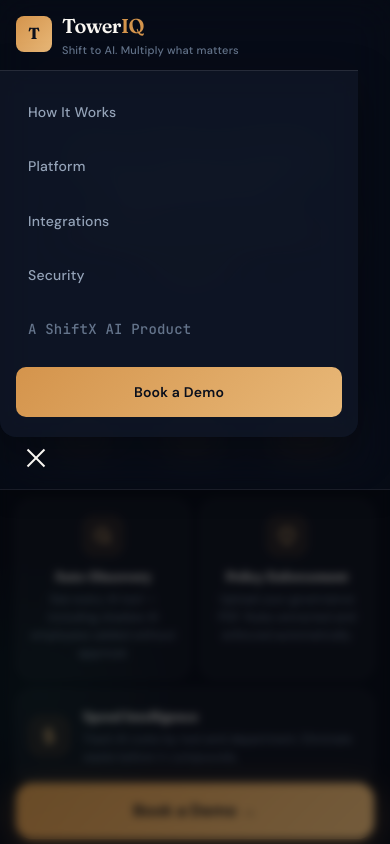
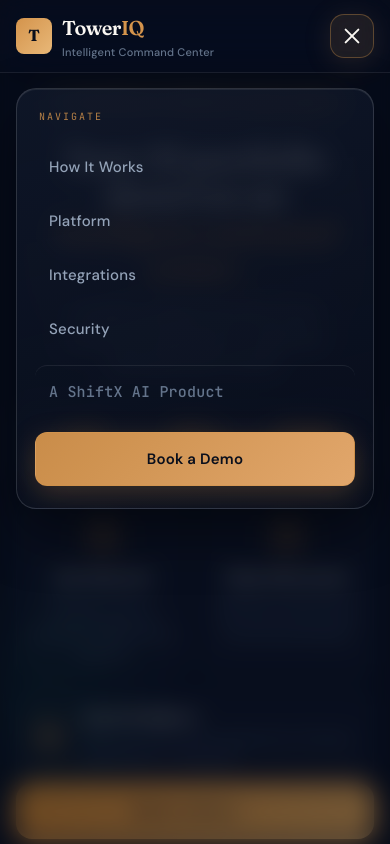
Before and after one commit to ShiftX-LLC/toweriq-website, a plain HTML site: page index.html in a window 390 px wide. Both pictures are taken after a click on the button 354 px from the left and 36 px from the top of the page. Shown: the top 844 px of the page. Drawn offline with Linux system fonts and the light colour scheme.

Commit message:
Added mobile responsive design

```diff
--- a/index.html
+++ b/index.html
@@ -12,25 +12,30 @@
 <body>
 
 <!-- Nav -->
-<div class="nav-overlay" id="navOverlay" aria-hidden="true" hidden></div>
+<div class="mob-overlay" id="mobOverlay" aria-hidden="true"></div>
 <nav id="navbar">
   <div class="nav-inner">
     <a href="#" class="nav-logo">
       <div class="nav-logo-icon">T</div>
       <div class="nav-logo-content">
         <div class="nav-logo-text">Tower<span>IQ</span></div>
-        <p class="nav-tagline">Shift to AI. Multiply what matters</p>
+        <p class="nav-tagline">Intelligent Command Center</p>
       </div>
     </a>
-    <ul class="nav-links" id="primary-nav">
-      <li><a href="#how-it-works">How It Works</a></li>
-      <li><a href="#features">Platform</a></li>
-      <li><a href="#platforms">Integrations</a></li>
-      <li><a href="#trust">Security</a></li>
-      <li><a href="https://www.shiftx.ai" target="_blank" rel="noopener noreferrer" class="nav-shiftx">A ShiftX AI Product</a></li>
-      <li><a href="#" class="nav-cta" onclick="openModal(event)">Book a Demo</a></li>
-    </ul>
-    <button type="button" class="nav-toggle" id="navToggle" onclick="toggleMobileNav()" aria-label="Open menu" aria-expanded="false" aria-controls="primary-nav">
+    <div class="mobile-nav" id="mobileNav" aria-hidden="true">
+      <div class="mobile-nav-glass">
+        <p class="mobile-nav-label">Navigate</p>
+        <ul class="nav-links" id="primary-nav">
+          <li><a href="#how-it-works" class="nav-link">How It Works</a></li>
+          <li><a href="#features" class="nav-link">Platform</a></li>
+          <li><a href="#platforms" class="nav-link">Integrations</a></li>
+          <li><a href="#trust" class="nav-link">Security</a></li>
+          <li><a href="https://www.shiftx.ai" target="_blank" rel="noopener noreferrer" class="nav-shiftx nav-link">A ShiftX AI Product</a></li>
+          <li><a href="#" class="nav-cta nav-link" onclick="openModal(event)">Book a Demo</a></li>
+        </ul>
+      </div>
+    </div>
+    <button type="button" class="nav-toggle" id="menuBtn" aria-label="Open menu" aria-expanded="false" aria-controls="mobileNav">
       <span></span><span></span><span></span>
     </button>
   </div>
@@ -449,10 +454,6 @@
         <div class="pillar-num">01 — AUTO-DISCOVERY</div>
         <h3>See your full AI landscape</h3>
         <p>Connect once. TowerIQ scans AI platforms, your identity provider, and developer tools — building a living inventory of every agent, bot, model, flow, and SaaS AI app across your organization. You can't accelerate what you can't see.</p>
-        <div class="pillar-metric">
-          <div class="pillar-metric-value">147</div>
-          <div class="pillar-metric-label">assets discovered across 5 platforms</div>
-        </div>
       </div>
       <div class="pillar animate-on-scroll" style="transition-delay: 0.1s;">
         <div class="pillar-icon" aria-hidden="true">
@@ -461,10 +462,6 @@
         <div class="pillar-num">02 — GOVERNANCE THAT ENABLES</div>
         <h3>Guardrails that green-light, not gate-keep</h3>
         <p>Define policies in plain language or upload existing documents. TowerIQ evaluates every asset continuously — so compliant tools get approved faster and risks surface before they become incidents. Governance as an accelerator, not a bottleneck.</p>
-        <div class="pillar-metric">
-          <div class="pillar-metric-value">91</div>
-          <div class="pillar-metric-label">portfolio health score (out of 100)</div>
-        </div>
       </div>
       <div class="pillar animate-on-scroll" style="transition-delay: 0.2s;">
         <div class="pillar-icon" aria-hidden="true">
@@ -473,10 +470,6 @@
         <div class="pillar-num">03 — SPEND INTELLIGENCE</div>
         <h3>Invest with clarity, not guesswork</h3>
         <p>See exactly where your AI budget goes — by platform, department, and tool. Spot duplicate spend, idle licenses, and runaway LLM costs. Reallocate savings toward the AI bets that are actually working.</p>
-        <div class="pillar-metric">
-          <div class="pillar-metric-value">10–30%</div>
-          <div class="pillar-metric-label">typical savings from AI portfolio rationalization (Bain)</div>
-        </div>
       </div>
       <div class="pillar animate-on-scroll" style="transition-delay: 0.3s;">
         <div class="pillar-icon" aria-hidden="true">
@@ -485,10 +478,6 @@
         <div class="pillar-num">04 — SHADOW AI DETECTION</div>
         <h3>Find the AI you don't know about</h3>
         <p>Connect your identity provider and TowerIQ reveals every AI SaaS tool employees signed up for — with or without IT approval. See who's using what, what data it can access, and which tools need governance.</p>
-        <div class="pillar-metric">
-          <div class="pillar-metric-value">40+</div>
-          <div class="pillar-metric-label">known AI tools detected via Entra ID + GitHub</div>
-        </div>
       </div>
       <div class="pillar animate-on-scroll" style="transition-delay: 0.4s;">
         <div class="pillar-icon" aria-hidden="true">
@@ -497,10 +486,6 @@
         <div class="pillar-num">05 — LICENSE COST TRACKING</div>
         <h3>Know exactly what AI costs you</h3>
         <p>Track every AI license contract — Copilot, ChatGPT, GitHub Copilot, Claude — in one place. See utilization rates, spot unused seats, and get alerted before renewals. Import via CSV or auto-sync from Microsoft Admin Center.</p>
-        <div class="pillar-metric">
-          <div class="pillar-metric-value">$0</div>
-          <div class="pillar-metric-label">wasted on idle licenses (that's the goal)</div>
-        </div>
       </div>
       <div class="pillar animate-on-scroll" style="transition-delay: 0.5s;">
         <div class="pillar-icon" aria-hidden="true">
@@ -509,10 +494,6 @@
         <div class="pillar-num">06 — ADOPTION & ROI</div>
         <h3>Double down on what's working</h3>
         <p>Department-level adoption heatmaps, utilization trends, and ROI metrics. Know which AI investments are delivering value — and make the case to expand them. Give your board the evidence, not anecdotes.</p>
-        <div class="pillar-metric">
-          <div class="pillar-metric-value">8</div>
-          <div class="pillar-metric-label">departments tracked with usage analytics</div>
-        </div>
       </div>
     </div>
   </div>
@@ -712,7 +693,7 @@
           <div class="nav-logo-icon">T</div>
           <div class="nav-logo-content">
             <div class="nav-logo-text">Tower<span>IQ</span></div>
-            <p class="nav-tagline">Shift to AI. Multiply what matters</p>
+            <p class="nav-tagline">Intelligent Command Center</p>
           </div>
         </a>
         <p>Enterprise AI portfolio intelligence. One platform for discovery, governance, spend optimization, and ROI tracking.</p>
@@ -731,8 +712,6 @@
         <h4>Company</h4>
         <ul>
           <li><a href="https://shiftx.ai" target="_blank">ShiftX</a></li>
-          <li><a href="#">Blog</a></li>
-          <li><a href="#">Careers</a></li>
           <li><a href="#" onclick="openModal(event)">Contact</a></li>
         </ul>
       </div>
@@ -740,9 +719,9 @@
     <div class="footer-bottom">
       <p>© 2026 ShiftX LLC. All rights reserved.</p>
       <div class="footer-bottom-links">
-        <a href="#">Privacy Policy</a>
+        <!-- <a href="#">Privacy Policy</a>
         <a href="#">Terms of Service</a>
-        <a href="#">Security</a>
+        <a href="#">Security</a> -->
       </div>
     </div>
   </div>
@@ -902,54 +881,53 @@
   }, { passive: true });
 })();
 
-// Mobile nav
+// Mobile nav (glassmorphic slide-in panel)
+const menuBtn = document.getElementById('menuBtn');
+const mobOverlay = document.getElementById('mobOverlay');
+const mobileNav = document.getElementById('mobileNav');
+
+function openMobileNav() {
+  if (window.matchMedia('(min-width: 969px)').matches) return;
+  menuBtn.classList.add('open');
+  mobOverlay.classList.add('open');
+  mobileNav.classList.add('mobile-open');
+  menuBtn.setAttribute('aria-expanded', 'true');
+  menuBtn.setAttribute('aria-label', 'Close menu');
+  mobOverlay.setAttribute('aria-hidden', 'false');
+  mobileNav.setAttribute('aria-hidden', 'false');
+  document.body.classList.add('nav-menu-open');
+  document.body.style.overflow = 'hidden';
+}
+
 function closeMobileNav() {
-  var links = document.getElementById('primary-nav');
-  var overlay = document.getElementById('navOverlay');
-  var toggle = document.getElementById('navToggle');
-  if (links) links.classList.remove('nav-open');
-  if (toggle) {
-    toggle.classList.remove('is-open');
-    toggle.setAttribute('aria-expanded', 'false');
-    toggle.setAttribute('aria-label', 'Open menu');
+  if (menuBtn) menuBtn.classList.remove('open');
+  if (mobOverlay) {
+    mobOverlay.classList.remove('open');
+    mobOverlay.setAttribute('aria-hidden', 'true');
   }
-  if (overlay) {
-    overlay.hidden = true;
-    overlay.classList.remove('is-visible');
-    overlay.setAttribute('aria-hidden', 'true');
+  if (mobileNav) {
+    mobileNav.classList.remove('mobile-open');
+    mobileNav.setAttribute('aria-hidden', 'true');
+  }
+  if (menuBtn) {
+    menuBtn.setAttribute('aria-expanded', 'false');
+    menuBtn.setAttribute('aria-label', 'Open menu');
   }
   document.body.classList.remove('nav-menu-open');
+  document.body.style.overflow = '';
 }
 
-function toggleMobileNav() {
-  if (window.matchMedia('(min-width: 969px)').matches) return;
-  var links = document.getElementById('primary-nav');
-  var overlay = document.getElementById('navOverlay');
-  var toggle = document.getElementById('navToggle');
-  if (!links) return;
-  var open = !links.classList.contains('nav-open');
-  links.classList.toggle('nav-open', open);
-  if (toggle) {
-    toggle.classList.toggle('is-open', open);
-    toggle.setAttribute('aria-expanded', open ? 'true' : 'false');
-    toggle.setAttribute('aria-label', open ? 'Close menu' : 'Open menu');
-  }
-  if (overlay) {
-    overlay.hidden = !open;
-    overlay.classList.toggle('is-visible', open);
-    overlay.setAttribute('aria-hidden', open ? 'false' : 'true');
-  }
-  document.body.classList.toggle('nav-menu-open', open);
+if (menuBtn && mobOverlay && mobileNav) {
+  menuBtn.addEventListener('click', () => {
+    menuBtn.classList.contains('open') ? closeMobileNav() : openMobileNav();
+  });
+
+  mobOverlay.addEventListener('click', closeMobileNav);
+
+  mobileNav.querySelectorAll('.nav-link').forEach(a => {
+    a.addEventListener('click', closeMobileNav);
+  });
 }
-
-var navOverlayEl = document.getElementById('navOverlay');
-if (navOverlayEl) navOverlayEl.addEventListener('click', closeMobileNav);
-
-document.querySelectorAll('#primary-nav a').forEach(function (a) {
-  a.addEventListener('click', function () {
-    closeMobileNav();
-  });
-});
 
 window.addEventListener('resize', function () {
   if (window.matchMedia('(min-width: 969px)').matches) closeMobileNav();
--- a/styles.css
+++ b/styles.css
@@ -47,9 +47,19 @@
 .container {
   max-width: 1200px;
   margin: 0 auto;
-  padding: 0 24px;
+  padding: 0 50px;
   width: 100%;
   box-sizing: border-box;
+}
+
+@media (min-width: 969px) {
+  .container {
+    max-width: none;
+  }
+
+  nav .nav-inner {
+    max-width: none;
+  }
 }
 
 .section-label {
@@ -137,23 +147,42 @@
 }
 
 /* â”€â”€ Nav â”€â”€ */
-.nav-overlay {
+.mob-overlay {
   display: none;
   position: fixed;
   inset: 0;
   z-index: 998;
-  background: rgba(0, 0, 0, 0.5);
-  backdrop-filter: blur(4px);
-  -webkit-backdrop-filter: blur(4px);
+  background: rgba(5, 10, 22, 0.55);
+  backdrop-filter: blur(12px) saturate(140%);
+  -webkit-backdrop-filter: blur(12px) saturate(140%);
   opacity: 0;
-  transition: opacity 0.3s ease;
+  visibility: hidden;
+  transition: opacity 0.35s ease, visibility 0.35s ease;
   pointer-events: none;
 }
 
-.nav-overlay.is-visible {
-  display: block;
+.mob-overlay.open {
   opacity: 1;
+  visibility: visible;
   pointer-events: auto;
+}
+
+@media (min-width: 969px) {
+  .mob-overlay {
+    display: none !important;
+    pointer-events: none !important;
+  }
+}
+
+/* Desktop: unwrap panel wrappers so .nav-links stays the grid column */
+@media (min-width: 969px) {
+  .mobile-nav,
+  .mobile-nav-glass {
+    display: contents;
+  }
+  .mobile-nav-label {
+    display: none !important;
+  }
 }
 
 nav {
@@ -179,13 +208,6 @@
   box-shadow: 0 8px 32px rgba(0, 0, 0, 0.35);
 }
 
-@media (min-width: 969px) {
-  .nav-overlay {
-    display: none !important;
-    pointer-events: none !important;
-  }
-}
-
 nav .nav-inner {
   max-width: 1200px;
   margin: 0 auto;
@@ -321,16 +343,16 @@
   transform-origin: center;
 }
 
-.nav-toggle.is-open span:nth-child(1) {
+.nav-toggle.open span:nth-child(1) {
   transform: translateY(7px) rotate(45deg);
 }
 
-.nav-toggle.is-open span:nth-child(2) {
+.nav-toggle.open span:nth-child(2) {
   opacity: 0;
   transform: scaleX(0);
 }
 
-.nav-toggle.is-open span:nth-child(3) {
+.nav-toggle.open span:nth-child(3) {
   transform: translateY(-7px) rotate(-45deg);
 }
 
@@ -790,16 +812,14 @@
 }
 
 .problem-stats-wrap {
-  max-width: 900px;
-  margin: 0 auto;
+  width: 100%;
 }
 
 .problem-stats {
   display: grid;
   grid-template-columns: repeat(3, 1fr);
   gap: 24px;
-  max-width: 900px;
-  margin: 0 auto;
+  width: 100%;
 }
 
 .problem-stats-dots {
@@ -1589,27 +1609,6 @@
   line-height: 1.7;
 }
 
-.pillar-metric {
-  margin-top: 24px;
-  padding-top: 24px;
-  border-top: 1px solid rgba(255,255,255,0.06);
-  display: flex;
-  align-items: baseline;
-  gap: 12px;
-}
-
-.pillar-metric-value {
-  font-family: var(--font-display);
-  font-size: 36px;
-  font-weight: 700;
-  color: var(--copper);
-}
-
-.pillar-metric-label {
-  font-size: 13px;
-  color: var(--gray-500);
-}
-
 /* â”€â”€ Governance â”€â”€ */
 .governance {
   padding: 120px 0;
@@ -2250,8 +2249,76 @@
   }
 
   .footer-grid { grid-template-columns: 1fr 1fr; }
-  .nav-links { display: none; }
-  .nav-toggle { display: block; z-index: 1002; position: relative; }
+
+  .mob-overlay {
+    display: block;
+  }
+
+  /* Hide desktop row; links live in the glass drawer */
+  .nav-links {
+    display: flex;
+    flex-direction: column;
+    align-items: stretch;
+    gap: 4px;
+    list-style: none;
+    margin: 0;
+    padding: 0;
+  }
+
+  /* Hamburger: centered stack + reliable X animation (gap replaces span margins) */
+  .nav-toggle {
+    display: flex;
+    flex-direction: column;
+    align-items: center;
+    justify-content: center;
+    gap: 5px;
+    width: 44px;
+    height: 44px;
+    padding: 0;
+    margin: 0;
+    border-radius: 14px;
+    z-index: 1002;
+    position: relative;
+    flex-shrink: 0;
+    background: rgba(255, 255, 255, 0.06);
+    border: 1px solid rgba(255, 255, 255, 0.12);
+    backdrop-filter: blur(16px) saturate(160%);
+    -webkit-backdrop-filter: blur(16px) saturate(160%);
+    box-shadow: 0 4px 24px rgba(0, 0, 0, 0.25);
+    transition: background 0.25s ease, border-color 0.25s ease, box-shadow 0.25s ease;
+    -webkit-tap-highlight-color: transparent;
+  }
+
+  .nav-toggle span {
+    display: block;
+    width: 20px;
+    height: 2px;
+    margin: 0;
+    border-radius: 1px;
+    background: var(--cream);
+    transition: transform 0.3s ease, opacity 0.3s ease;
+    transform-origin: center;
+  }
+
+  .nav-toggle.open span:nth-child(1) {
+    transform: translateY(7px) rotate(45deg);
+  }
+
+  .nav-toggle.open span:nth-child(2) {
+    opacity: 0;
+    transform: scaleX(0);
+  }
+
+  .nav-toggle.open span:nth-child(3) {
+    transform: translateY(-7px) rotate(-45deg);
+  }
+
+  .nav-toggle.open {
+    background: rgba(212, 148, 76, 0.12);
+    border-color: rgba(212, 148, 76, 0.35);
+    box-shadow: 0 4px 28px rgba(212, 148, 76, 0.15);
+  }
+
   .form-row { grid-template-columns: 1fr; }
 
   body.nav-menu-open {
@@ -2259,58 +2326,147 @@
     overscroll-behavior: none;
   }
 
+  /* Top bar: logo left, menu right (scoped so footer .nav-logo is not affected) */
   nav .nav-inner {
+    position: relative;
     display: flex;
-    flex-wrap: wrap;
-    row-gap: 0;
     align-items: center;
     justify-content: space-between;
-  }
-  .nav-links.nav-open {
-    display: flex !important;
+    gap: 12px;
+    min-height: 72px;
+  }
+
+  nav .nav-logo {
+    position: relative;
+    left: auto;
+    top: auto;
+    transform: none;
+    grid-column: auto;
+    max-width: calc(100% - 56px);
+    flex: 1;
+    min-width: 0;
+    justify-content: flex-start;
+  }
+
+  /* Glass menu: centered card, height follows content (scroll if long) */
+  .mobile-nav {
+    position: fixed;
+    left: 0;
+    right: 0;
+    top: max(88px, calc(env(safe-area-inset-top) + 72px));
+    bottom: auto;
+    z-index: 1001;
+    display: flex;
+    justify-content: center;
+    align-items: flex-start;
+    padding: 0 max(16px, env(safe-area-inset-left)) max(24px, env(safe-area-inset-bottom)) max(16px, env(safe-area-inset-right));
+    width: 100%;
+    box-sizing: border-box;
+    pointer-events: none;
+    opacity: 0;
+    visibility: hidden;
+    transform: translateY(-10px) scale(0.98);
+    transition:
+      opacity 0.35s cubic-bezier(0.16, 1, 0.3, 1),
+      visibility 0.35s cubic-bezier(0.16, 1, 0.3, 1),
+      transform 0.35s cubic-bezier(0.16, 1, 0.3, 1);
+  }
+
+  .mobile-nav.mobile-open {
+    opacity: 1;
+    visibility: visible;
+    pointer-events: auto;
+    transform: translateY(0) scale(1);
+  }
+
+  .mobile-nav-glass {
+    display: flex;
     flex-direction: column;
-    flex-basis: 100%;
-    width: 100%;
-    align-items: stretch;
-    gap: 4px;
-    padding: 16px 16px 20px;
-    margin: 12px -16px 0;
-    border-top: 1px solid rgba(255, 255, 255, 0.1);
-    list-style: none;
-    border-radius: 0 0 16px 16px;
-    background: rgba(17, 24, 39, 0.72);
-    backdrop-filter: blur(16px) saturate(150%);
-    -webkit-backdrop-filter: blur(16px) saturate(150%);
-    box-shadow: 0 16px 40px rgba(0, 0, 0, 0.35);
-  }
-  .nav-links.nav-open li { width: 100%; }
-  .nav-links.nav-open a {
+    width: min(100%, 380px);
+    height: auto;
+    max-height: min(520px, calc(100dvh - max(100px, calc(env(safe-area-inset-top) + 88px)) - max(28px, env(safe-area-inset-bottom))));
+    padding: 20px 18px 22px;
+    border-radius: 20px;
+    background: linear-gradient(
+      165deg,
+      rgba(18, 26, 44, 0.72) 0%,
+      rgba(10, 15, 28, 0.55) 100%
+    );
+    border: 1px solid rgba(255, 255, 255, 0.14);
+    backdrop-filter: blur(28px) saturate(180%);
+    -webkit-backdrop-filter: blur(28px) saturate(180%);
+    box-shadow:
+      0 24px 56px rgba(0, 0, 0, 0.45),
+      inset 0 1px 0 rgba(255, 255, 255, 0.08);
+    overflow-y: auto;
+    -webkit-overflow-scrolling: touch;
+  }
+
+  .mobile-nav-label {
+    font-family: var(--font-mono);
+    font-size: 10px;
+    letter-spacing: 0.2em;
+    text-transform: uppercase;
+    color: rgba(212, 148, 76, 0.85);
+    margin: 0 0 16px 4px;
+  }
+
+  .mobile-nav .nav-links {
+    flex: 0 0 auto;
+    gap: 2px;
+  }
+
+  .mobile-nav .nav-links a {
     display: block;
-    padding: 14px 12px;
-    border-radius: 10px;
-    transition: background 0.2s ease, color 0.2s ease;
-  }
-  .nav-links.nav-open a:hover,
-  .nav-links.nav-open a:focus-visible {
-    background: rgba(212, 148, 76, 0.1);
+    padding: 14px 14px;
+    border-radius: 12px;
+    font-size: 15px;
+    font-weight: 500;
+    transition: background 0.2s ease, color 0.2s ease, transform 0.2s ease;
+  }
+
+  .mobile-nav .nav-links a:hover,
+  .mobile-nav .nav-links a:focus-visible {
+    background: rgba(255, 255, 255, 0.06);
     color: var(--cream);
   }
-  .nav-links.nav-open .nav-shiftx {
+
+  .mobile-nav .nav-links a:active {
+    transform: scale(0.98);
+  }
+
+  .mobile-nav .nav-shiftx {
     border-left: none;
-    padding-left: 12px;
+    padding-left: 14px;
     margin-left: 0;
-  }
-  .nav-links.nav-open .nav-cta {
+    margin-top: 8px;
+    padding-top: 18px;
+    border-top: 1px solid rgba(255, 255, 255, 0.08);
+    font-size: 12px;
+  }
+
+  .mobile-nav .nav-cta {
+    margin-top: 12px;
     text-align: center;
-    margin-top: 8px;
+    padding: 14px 20px !important;
+    border: 1px solid rgba(212, 148, 76, 0.35);
+    background: linear-gradient(135deg, rgba(212, 148, 76, 0.95), rgba(230, 170, 110, 0.98)) !important;
+    color: var(--navy) !important;
+    box-shadow: 0 8px 28px rgba(212, 148, 76, 0.25);
+  }
+
+  .mobile-nav .nav-cta:hover,
+  .mobile-nav .nav-cta:focus-visible {
+    background: linear-gradient(135deg, var(--copper-light), var(--copper)) !important;
+    color: var(--navy) !important;
   }
 }
 
 @media (max-width: 968px) and (min-width: 601px) {
   .problem-stats {
     grid-template-columns: 1fr;
-    max-width: 400px;
-    margin: 0 auto;
+    max-width: none;
+    width: 100%;
   }
 }
 
@@ -2809,25 +2965,6 @@
     line-height: 1.65;
   }
 
-  .pillar-metric {
-    flex-wrap: wrap;
-    align-items: flex-start;
-    gap: 8px 12px;
-    margin-top: 18px;
-    padding-top: 18px;
-  }
-
-  .pillar-metric-value {
-    font-size: clamp(1.75rem, 7vw, 2rem);
-  }
-
-  .pillar-metric-label {
-    font-size: 12px;
-    line-height: 1.45;
-    flex: 1 1 100%;
-    min-width: 0;
-  }
-
   .footer-grid {
     grid-template-columns: 1fr 1fr;
     gap: 32px 24px;
```
